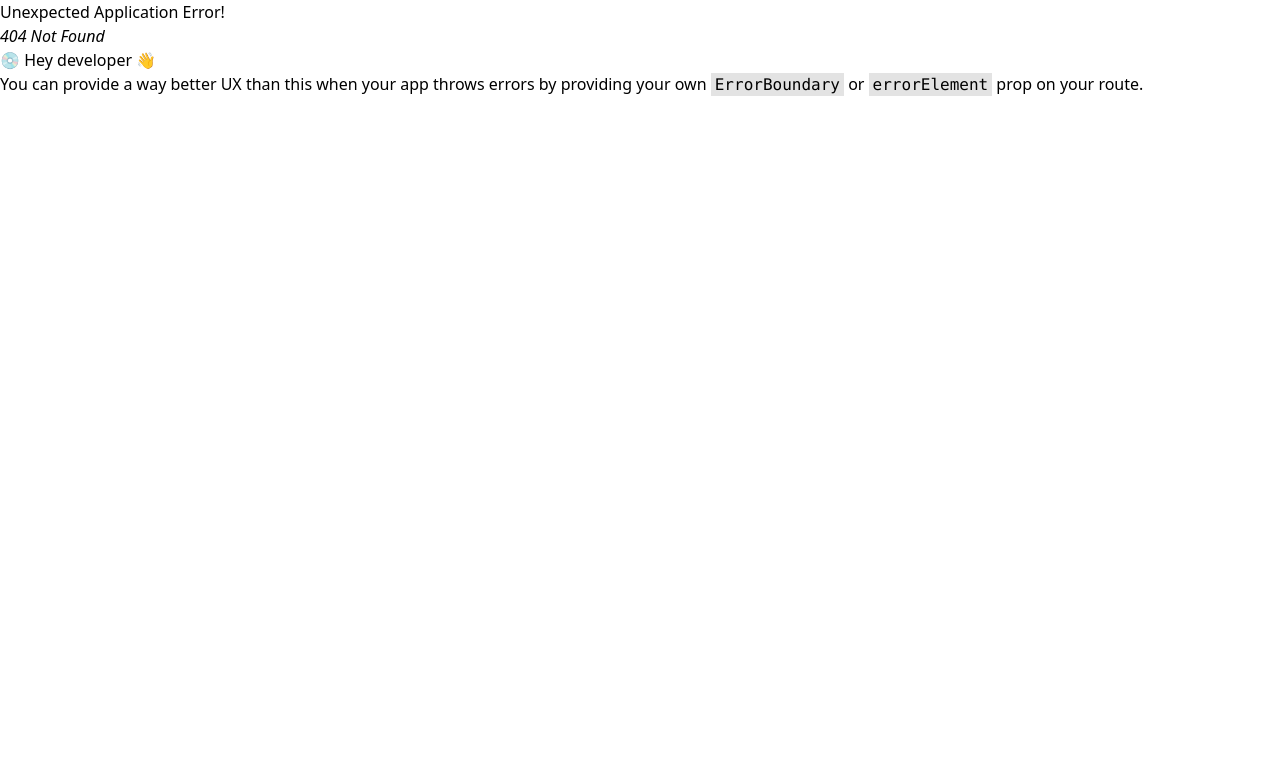
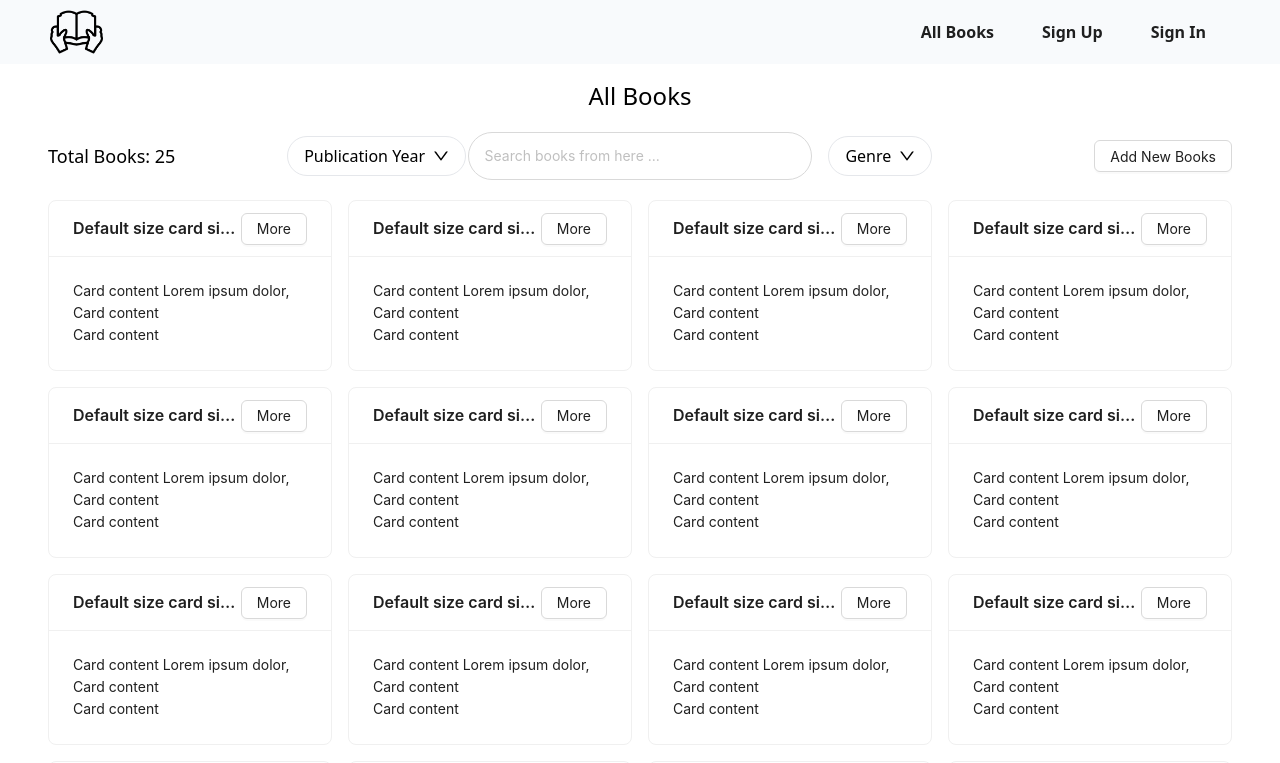
Before and after one commit to SanyFaysal/book-catalog-frontend, a React (Vite) app: page /all-books in a window 1280 px wide. Before the commit this address had no page. Shown: the top 763 px of the page. Built offline with nearby package versions, Linux system fonts and the light colour scheme.

Commit message:
[DONE] : all books page

```diff
--- a/package.json
+++ b/package.json
@@ -10,6 +10,7 @@
     "preview": "vite preview"
   },
   "dependencies": {
+    "@ant-design/icons": "^5.2.6",
     "antd": "^5.12.5",
     "react": "^18.2.0",
     "react-dom": "^18.2.0",
--- a/src/App.tsx
+++ b/src/App.tsx
@@ -1,10 +1,14 @@
+import Footer from "./layout/Footer"
+import Layout from "./layout/Layout"
 import Navbar from "./layout/Navbar"
+
 
 function App() {
   return (
     <>
-    <Navbar/>
-
+      <Navbar />
+        <Layout />
+      <Footer />
     </>
   )
 }
--- /dev/null
+++ b/src/components/card/BookCard.tsx
@@ -0,0 +1,13 @@
+import { Button, Card } from "antd";
+import { Link } from "react-router-dom";
+
+
+export default function BookCard() {
+  return (
+    <Card title="Default size card sit amet consectetur " extra={<Link to="/" className=""><Button value={'small'}>More</Button></Link>} >
+    <p>Card content Lorem ipsum dolor, </p>
+    <p>Card content</p>
+    <p>Card content</p>
+  </Card>
+  )
+}
--- /dev/null
+++ b/src/layout/Footer.tsx
@@ -0,0 +1,8 @@
+
+
+
+export default function Footer() {
+  return (
+    <p style={{ textAlign: 'center',  }} className="text-sm mt-5">Book Heaven ©2023 Created by AbuSaniFaysal</p>
+  )
+}
--- a/src/layout/Layout.tsx
+++ b/src/layout/Layout.tsx
@@ -1,10 +1,10 @@
 import { Outlet } from "react-router-dom";
-import Navbar from "./Navbar";
+
+
 
 export default function Layout() {
   return (
-    <div>
-        <Navbar/>
+    <div className="mx-12 my-3">
         <Outlet/>
     </div>
   )
--- a/src/layout/Navbar.tsx
+++ b/src/layout/Navbar.tsx
@@ -2,14 +2,18 @@
 import { Header } from "antd/es/layout/layout";
 import { Link } from "react-router-dom";
 
-
+import logo from '../assets/logo.png'
 
 export default function Navbar() {
-  return <div>
+  return <div className="sticky top-0 z-[999]">
        <Header className="bg-slate-50" style={{ display: 'flex', alignItems: 'center' }}>
-        <div className="demo-logo" />
+        <div className="demo-logo" >
+          <Link to={'/'}>
+          <img src={logo} alt="" className="w-14" />
+          </Link>
+        </div>
           <ul className="flex justify-end w-full  font-semibold  ">
-            <Link to={'/'} className="hover:bg-slate-100 px-6  cursor-pointer   inline-block">All Books</Link>
+            <Link to={'/all-books'} className="hover:bg-slate-100 px-6  cursor-pointer   inline-block">All Books</Link>
             <Link to={'/signup'} className="hover:bg-slate-100 px-6 cursor-pointer  inline-block">Sign Up</Link>
             <Link to={'/signin'} className="hover:bg-slate-100 px-6 cursor-pointer  inline-block">Sign In</Link>
           </ul>
--- a/src/pages/AllBooks.tsx
+++ b/src/pages/AllBooks.tsx
@@ -1,7 +1,72 @@
+import { DownOutlined } from "@ant-design/icons";
+import BookCard from "../components/card/BookCard";
+import { Button, Dropdown, Input, MenuProps, Space } from "antd";
 
-
+const items: MenuProps["items"] = [
+  {
+    label: <p>1st menu item</p>,
+    key: "0",
+  },
+  {
+    label: <p>2nd menu item</p>,
+    key: "1",
+  },
+];
 export default function AllBooks() {
   return (
-    <div>AllBooks Page</div>
-  )
+    <div className="mt-4">
+  <h1 className="text-2xl text-center">All Books</h1>
+
+  <div className="my-5 grid grid-cols-5 gap-3 items-center">
+    <h1 className="text-lg">Total Books: 25</h1>
+
+    <div className="col-span-3">
+      <div className="grid grid-cols-4 gap-4 items-center justify-center">
+        <div className="col-span-1">
+          <Dropdown
+            menu={{ items }}
+            trigger={["click"]}
+            className="border px-4 py-2 rounded-full"
+          >
+            <a onClick={(e) => e.preventDefault()}>
+              <Space>
+                Publication Year
+                <DownOutlined />
+              </Space>
+            </a>
+          </Dropdown>
+        </div>
+        <Input
+          placeholder="Search books from here ..."
+          className="col-span-2 py-3 rounded-full px-4"
+        />
+        <div className="col-span-1">
+          <Dropdown
+            menu={{ items }}
+            trigger={["click"]}
+            className="border px-4 py-2 rounded-full"
+          >
+            <a onClick={(e) => e.preventDefault()}>
+              <Space>
+                Genre
+                <DownOutlined />
+              </Space>
+            </a>
+          </Dropdown>
+        </div>
+      </div>
+    </div>
+    <div className="text-end">
+      <Button>Add New Books</Button>
+    </div>
+  </div>
+
+  <div className="grid grid-cols-4 gap-4">
+    {new Array(18).fill(null).map((_, index) => (
+      <BookCard key={index} />
+    ))}
+  </div>
+</div>
+
+  );
 }
--- /dev/null
+++ b/src/pages/Home.tsx
@@ -0,0 +1,14 @@
+import BookCard from "../components/card/BookCard";
+
+export default function Home() {
+  return (
+    <div className="grid grid-cols-4 gap-4">
+
+        {
+            new Array(8).fill(null).map((_, index)=>(
+                <BookCard key={index}/>
+            ))
+        }
+    </div>
+  )
+}
--- a/src/pages/SignIn.tsx
+++ b/src/pages/SignIn.tsx
@@ -2,10 +2,8 @@
 import { Button, Form, Input } from 'antd';
 import { Link } from 'react-router-dom';
 
-
-
 type FieldType = {
-  username?: string;
+  email?: string;
   password?: string;
 
 };
@@ -32,8 +30,8 @@ export default function SignIn() {
   >
     <h2 className='text-xl text-center mb-4' >Sign in</h2>
     <Form.Item<FieldType>
-      label="Username"
-      name="username"
+      label="Email"
+      name="email"
       rules={[{ required: true, message: 'Please input your username!' }]}
     >
       <Input className="" />
```
Also changed, not shown: src/routes/index.tsx (+8 -1 lines), src/assets/logo.png (added), 1 other file (tests, documents, lock files or other folders).
